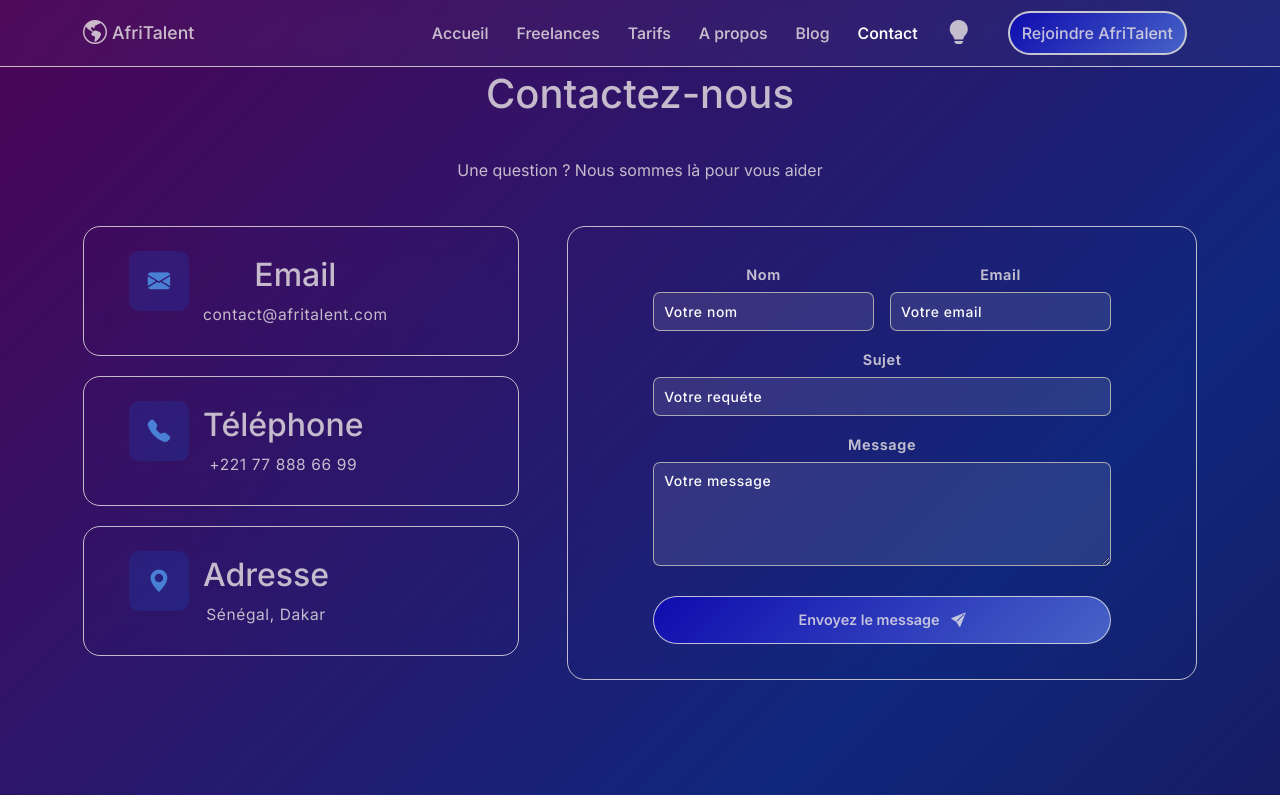
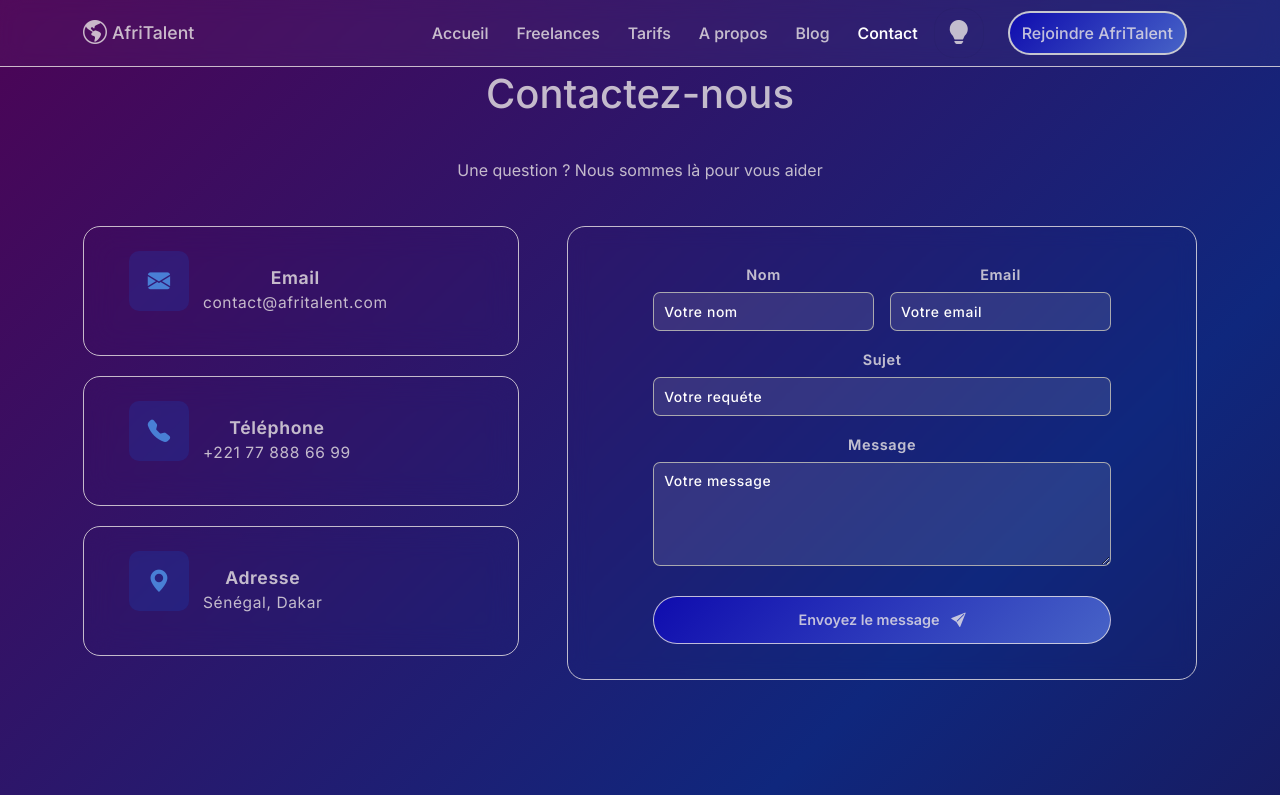
Before and after one commit to IbrahimaTop/Ibrahima-Top-AfriTalent, a plain HTML site: page contact.html in a window 1280 px wide. Shown: the top 795 px of the page. Drawn offline with nearby package versions, Linux system fonts and the light colour scheme.

```diff
--- a/css/style.css
+++ b/css/style.css
@@ -759,7 +759,7 @@ a {
     gap: 14px;
     text-align: center;
 }
-.contact-info-text h5 {
+.contact-info-text h2 {
     font-size: 1.1rem;
     font-weight: 650;
     letter-spacing: 0.6px;
```
Also changed, not shown: 2 other files.
